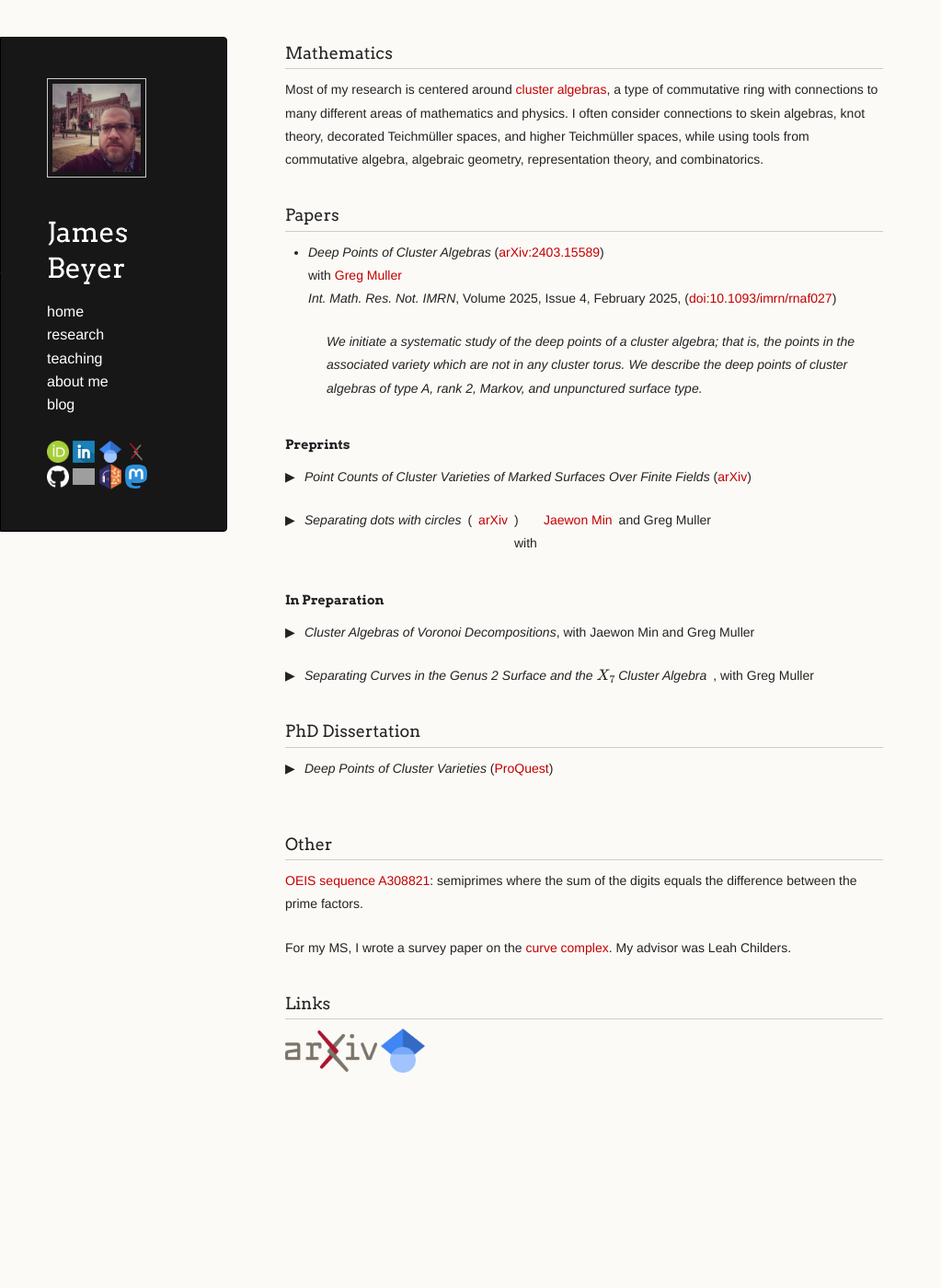
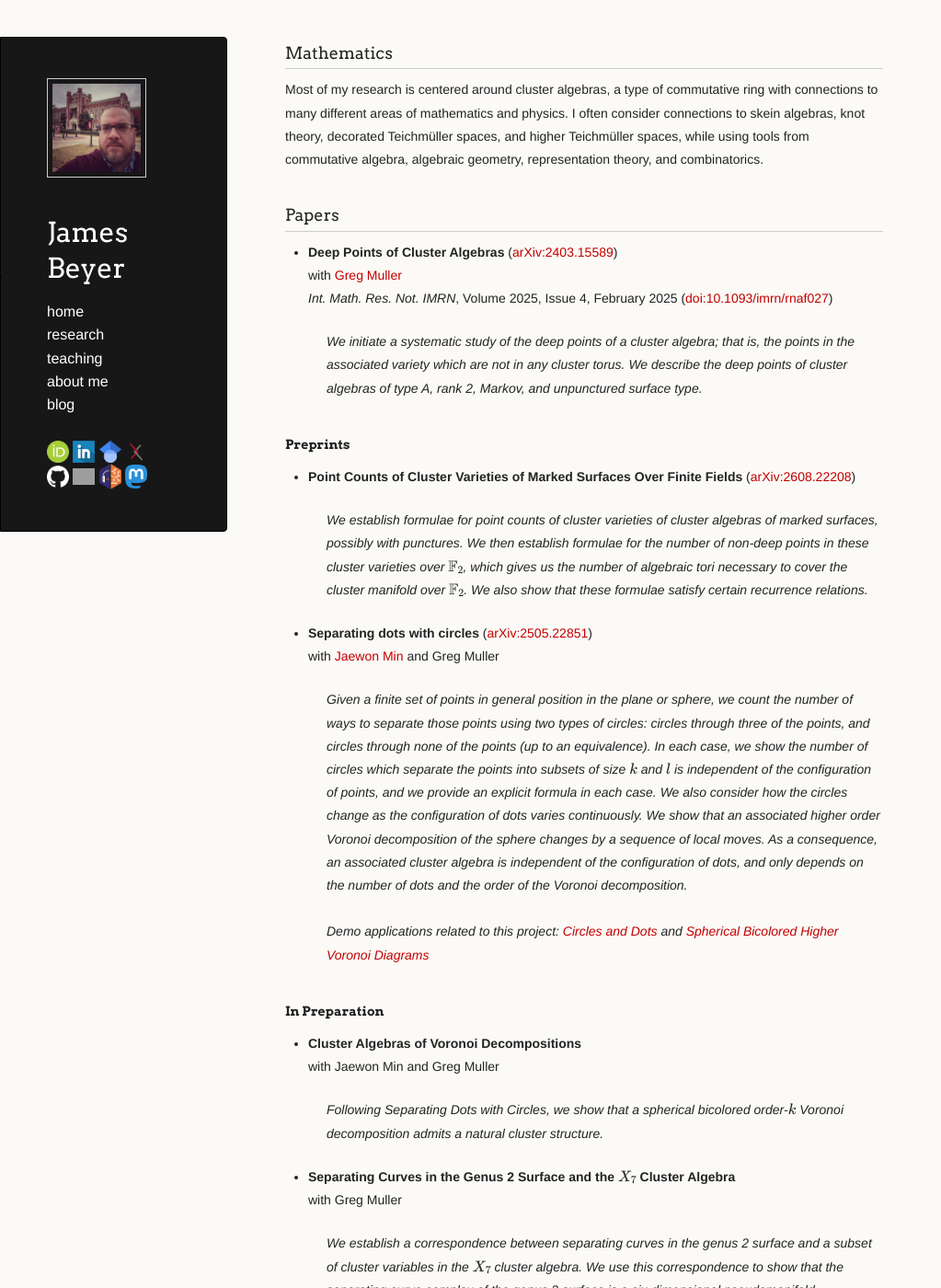
Before and after one commit to jebeyer/jebeyer.github.io, a Jekyll site: the page built from research.md, in a window 1280 px wide and 1400 px high. Shown: the whole window at 92% size, without its empty margins (0-1023 px from the left). Built offline with Jekyll 4.4.1, drawn with Linux system fonts in a browser that asks for light colours; a script that is not in the unit is left out; our own code applies the rules of GitHub Pages for plain Markdown files; some of the changed text lies outside the part shown; grey boxes are pictures that could not be loaded.

Commit message:
Update research.md

```diff
--- a/research.md
+++ b/research.md
@@ -5,71 +5,53 @@ mathjax: true
 
 ### Mathematics
 
-Most of my research is centered around [cluster algebras](https://en.wikipedia.org/wiki/Cluster_algebra), a type of commutative ring with connections to many different areas of mathematics and physics. I often consider connections to skein algebras, knot theory, decorated Teichmüller spaces, and higher Teichmüller spaces, while using tools from commutative algebra, algebraic geometry, representation theory, and combinatorics.
+Most of my research is centered around cluster algebras, a type of commutative ring with connections to many different areas of mathematics and physics. I often consider connections to skein algebras, knot theory, decorated Teichmüller spaces, and higher Teichmüller spaces, while using tools from commutative algebra, algebraic geometry, representation theory, and combinatorics.
 
 ### Papers
 
-* *Deep Points of Cluster Algebras* ([arXiv:2403.15589](https://arxiv.org/abs/2403.15589))<br/>
+* **Deep Points of Cluster Algebras** ([arXiv:2403.15589](https://arxiv.org/abs/2403.15589))<br/>
     with [Greg Muller](https://math.ou.edu/~gmuller/) <br/>
-    *Int. Math. Res. Not. IMRN*, Volume 2025, Issue 4, February 2025, ([doi:10.1093/imrn/rnaf027](https://doi.org/10.1093/imrn/rnaf027))
+    *Int. Math. Res. Not. IMRN*, Volume 2025, Issue 4, February 2025 ([doi:10.1093/imrn/rnaf027](https://doi.org/10.1093/imrn/rnaf027))
 
     > We initiate a systematic study of the deep points of a cluster algebra; that is, the points in the associated variety which are not in any cluster torus. We describe the deep points of cluster algebras of type A, rank 2, Markov, and unpunctured surface type.
 
 #### Preprints
 
-<!-- details -->
-<!-- summary -->
-*Point Counts of Cluster Varieties of Marked Surfaces Over Finite Fields* ([arXiv](https://arxiv.org/abs/2608.22208))
-<!-- endsummary -->
+* **Point Counts of Cluster Varieties of Marked Surfaces Over Finite Fields** ([arXiv:2608.22208](https://arxiv.org/abs/2608.22208))
 
-We establish formulae for point counts of cluster varieties of cluster algebras of marked surfaces, possibly with punctures. We then establish formulae for the number of non-deep points in these cluster varieties over \\(\mathbb{F}_2\\), which gives us the number of algebraic tori necessary to cover the cluster manifold over \\(\mathbb{F}_2\\). We also show that these formulae satisfy certain recurrence relations.
-<!-- enddetails -->
-<!-- details -->
-<!-- summary -->
-*Separating dots with circles* ([arXiv](https://arxiv.org/abs/2505.22851))
-with [Jaewon Min](https://sites.google.com/view/jaewonmin/home) and Greg Muller
-<!-- endsummary -->
+    > We establish formulae for point counts of cluster varieties of cluster algebras of marked surfaces, possibly with punctures. We then establish formulae for the number of non-deep points in these cluster varieties over \\(\mathbb{F}_2\\), which gives us the number of algebraic tori necessary to cover the cluster manifold over \\(\mathbb{F}_2\\). We also show that these formulae satisfy certain recurrence relations.
 
-Given a finite set of points in general position in the plane or sphere, we count the number of ways to separate those points using two types of circles: circles through three of the points, and circles through none of the points (up to an equivalence). In each case, we show the number of circles which separate the points into subsets of size \\(k\\) and \\(l\\) is independent of the configuration of points, and we provide an explicit formula in each case. We also consider how the circles change as the configuration of dots varies continuously. We show that an associated higher order Voronoi decomposition of the sphere changes by a sequence of local moves. As a consequence, an associated cluster algebra is independent of the configuration of dots, and only depends on the number of dots and the order of the Voronoi decomposition. <br/><br/>
-There are also two demo applications related to this project: <br/>
-* [Circles and Dots](./circles-and-dots/index.html)
-* [Spherical Bicolored Higher Voronoi Diagrams](./higher-voronoi/index.html)
-<!-- enddetails -->
+* **Separating dots with circles** ([arXiv:2505.22851](https://arxiv.org/abs/2505.22851)) <br/>
+    with [Jaewon Min](https://sites.google.com/view/jaewonmin/home) and Greg Muller
+
+    > Given a finite set of points in general position in the plane or sphere, we count the number of ways to separate those points using two types of circles: circles through three of the points, and circles through none of the points (up to an equivalence). In each case, we show the number of circles which separate the points into subsets of size \\(k\\) and \\(l\\) is independent of the configuration of points, and we provide an explicit formula in each case. We also consider how the circles change as the configuration of dots varies continuously. We show that an associated higher order Voronoi decomposition of the sphere changes by a sequence of local moves. As a consequence, an associated cluster algebra is independent of the configuration of dots, and only depends on the number of dots and the order of the Voronoi decomposition. <br/><br/>
+    Demo applications related to this project: [Circles and Dots](./circles-and-dots/index.html) and [Spherical Bicolored Higher Voronoi Diagrams](./higher-voronoi/index.html)
 
 #### In Preparation
 
-<!-- details -->
-<!-- summary -->
-*Cluster Algebras of Voronoi Decompositions*, with Jaewon Min and Greg Muller
-<!-- endsummary -->
+* **Cluster Algebras of Voronoi Decompositions** <br/>
+    with Jaewon Min and Greg Muller
 
-Following *Separating Dots with Circles*, we show that a spherical bicolored order-\\(k\\) Voronoi decomposition admits a natural cluster structure.
-<!-- enddetails -->
-<!-- details -->
-<!-- summary -->
-*Separating Curves in the Genus 2 Surface and the \\( X_7 \\) Cluster Algebra*, with Greg Muller
-<!-- endsummary -->
+    > Following *Separating Dots with Circles*, we show that a spherical bicolored order-\\(k\\) Voronoi decomposition admits a natural cluster structure.
 
-We establish a correspondence between separating curves in the genus 2 surface and a subset of cluster variables in the \\( X_7 \\) cluster algebra. We use this correspondence to show that the separating curve complex of the genus 2 surface is a six-dimensional pseudomanifold.
-<!-- enddetails -->
+* **Separating Curves in the Genus 2 Surface and the \\( X_7 \\) Cluster Algebra** <br/>
+    with Greg Muller
+
+    > We establish a correspondence between separating curves in the genus 2 surface and a subset of cluster variables in the \\( X_7 \\) cluster algebra. We use this correspondence to show that the separating curve complex of the genus 2 surface is a six-dimensional pseudomanifold.
 
 ### PhD Dissertation
 
-<!-- details -->
-<!-- summary -->
-*Deep Points of Cluster Varieties* ([ProQuest](https://www.proquest.com/docview/3199939057?sourcetype=Dissertations%20&%20Theses))
-<!-- endsummary -->
+* **Deep Points of Cluster Varieties** ([ProQuest](https://www.proquest.com/docview/3199939057?sourcetype=Dissertations%20&%20Theses))
 
-(Includes portions of the above paper *Deep Points of Cluster Algebras*.) <br/><br/>
-We describe the deep points of cluster algebras of unpunctured polygons, unpunctured marked surfaces, punctured polygons, and punctured surfaces with at least two boundary marked points. As a consequence, we classify the deep points of cluster algebras of types \\(A_n\\) and \\(D_n\\). We also classify the deep points of the Markov cluster algebra and its upper cluster algebra.<br/>
-We then study the deep points of cluster algebras of types \\(B_n\\), \\(C_n\\), and \\(F_4\\) via foldings of quivers of types \\(A_{2n-1}\\), \\(D_{n+1}\\) and \\(E_6\\), respectively.
-<!-- enddetails -->
+    > (Includes portions of the above paper *Deep Points of Cluster Algebras*.) <br/><br/>
+    We describe the deep points of cluster algebras of unpunctured polygons, unpunctured marked surfaces, punctured polygons, and punctured surfaces with at least two boundary marked points. As a consequence, we classify the deep points of cluster algebras of types \\(A_n\\) and \\(D_n\\). We also classify the deep points of the Markov cluster algebra and its upper cluster algebra.<br/>
+    We then study the deep points of cluster algebras of types \\(B_n\\), \\(C_n\\), and \\(F_4\\) via foldings of quivers of types \\(A_{2n-1}\\), \\(D_{n+1}\\) and \\(E_6\\), respectively.
 
 ### Other
 
-**[OEIS sequence A308821](https://oeis.org/A308821)**: semiprimes where the sum of the digits equals the difference between the prime factors.
+* **[OEIS sequence A308821](https://oeis.org/A308821)**: semiprimes where the sum of the digits equals the difference between the prime factors.
 
-For my MS, I wrote a survey paper on the [curve complex](https://en.wikipedia.org/wiki/Curve_complex). My advisor was Leah Childers.
+* For my MS, I wrote a survey paper on the curve complex. My advisor was Leah Childers.
 
 ### Links
 
```
